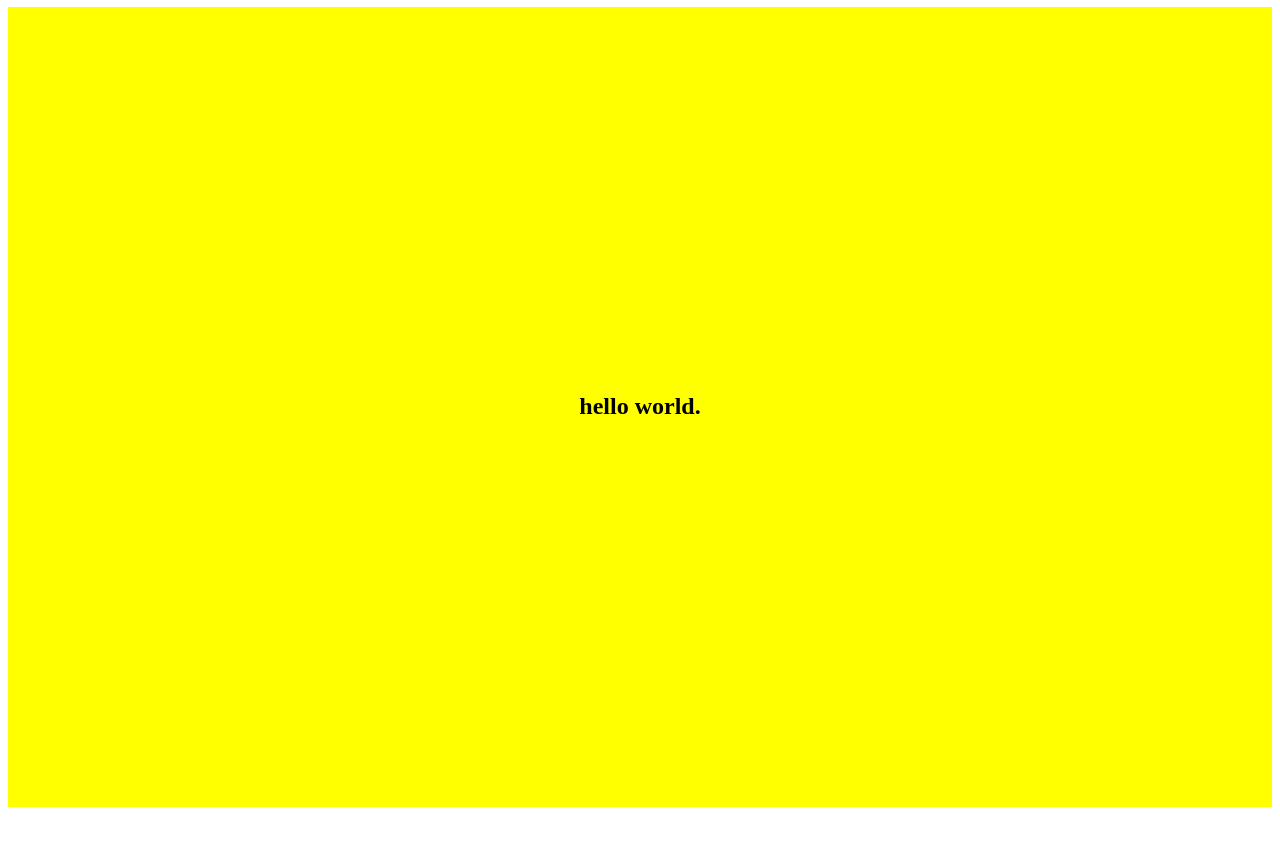
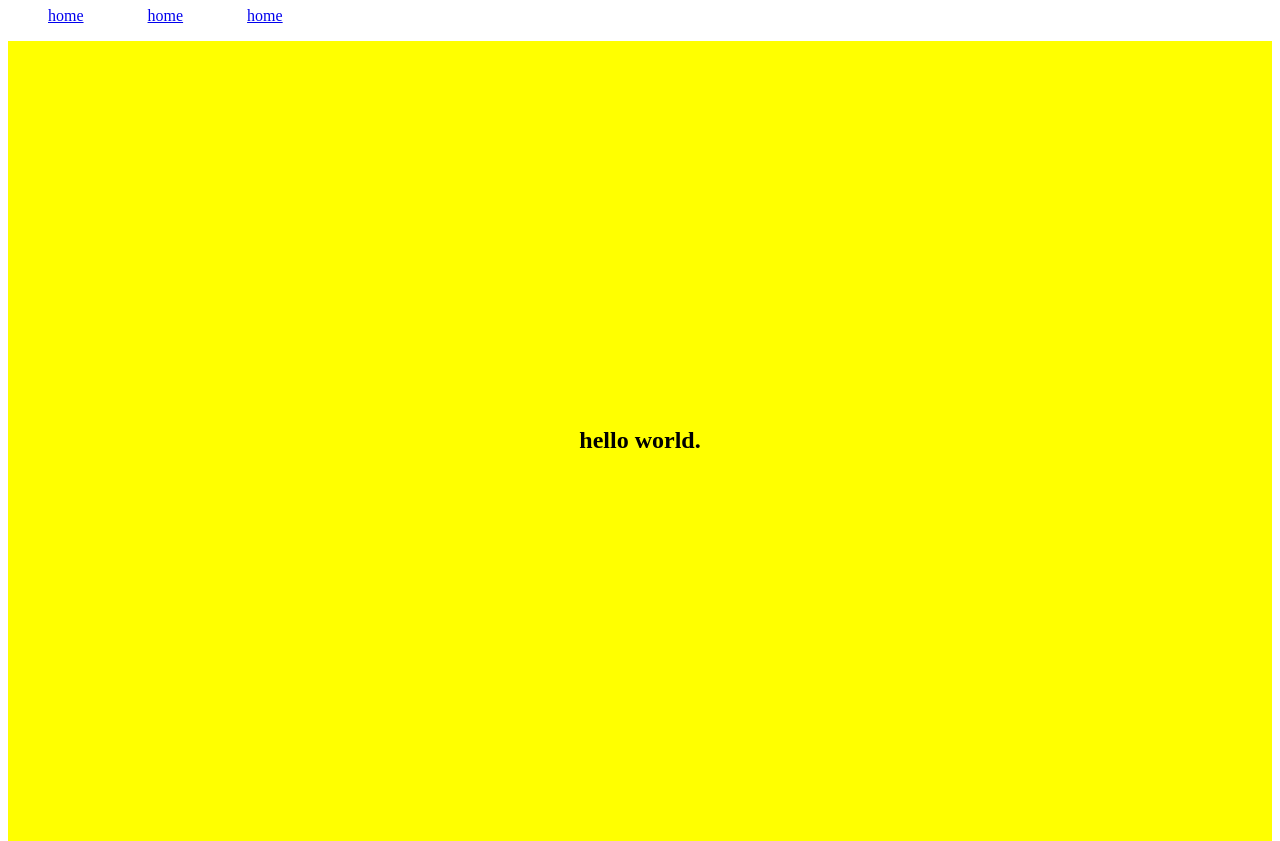
Before and after one commit to shaikhsheza/flexboxlabs, a plain HTML site: page html/flexbox1.html in a window 1280 px wide. Shown: the part 73-914 px from the top of the page. Before the commit the page ends 880 px from the top, so only its background shows below. Drawn offline with Linux system fonts and the light colour scheme.

Commit message:
made a row navigation bar beneath the flexbox 1 header, with three links to home (index.html)

```diff
--- a/css/style1.css
+++ b/css/style1.css
@@ -10,3 +10,10 @@ main{
     justify-content: center;
     align-items: center;
 }
+
+nav ul{
+    display: flex;
+    flex-direction: row;
+    gap: 64px;
+    list-style-type: none;
+}
--- a/html/flexbox1.html
+++ b/html/flexbox1.html
@@ -8,6 +8,15 @@
 </head>
 <body>
     <h1>flexbox 1</h1>
+
+    <nav>
+        <ul>
+            <li><a href="../index.html">home</a></li>
+            <li><a href="../index.html">home</a></li>
+            <li><a href="../index.html">home</a></li>
+        </ul>
+    </nav>
+
     <main>
         <h2>hello world.</h2>
     </main>
```
